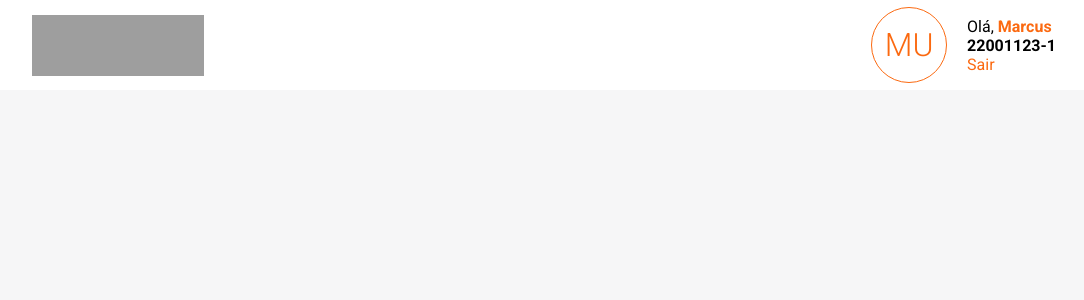
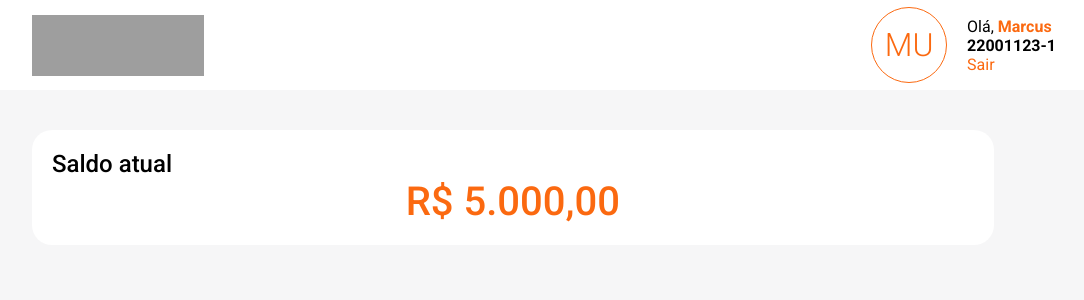
Before and after one commit to marcusungarette/pix-inter-frontend, a React (Create React App) app: page /dashboard in a window 1280 px wide. Shown: the top 300 px of the page, without its empty margins (96-1180 px from the left). Built offline with nearby package versions, Linux system fonts and the light colour scheme; grey boxes are pictures that could not be loaded.

Commit message:
Feat-Dashboard Main container display wallet balance(static)

```diff
--- a/src/pages/Dashboard/dashboard.styles.ts
+++ b/src/pages/Dashboard/dashboard.styles.ts
@@ -8,3 +8,24 @@ export const DashboardBackground = styled.main`
     flex-direction: column;
     background-color: ${({ theme }) => theme.colors.backgroundLight};
 `
+export const BodyContainer = styled.main`
+    width: 80%;
+    margin-top: 40px;
+    display: flex;
+    justify-content: space-between;
+    > div {
+        flex: 1;
+        & > div {
+            margin-bottom: 20px;
+        }
+
+        &:nth-child(2){
+            display: flex;
+            justify-content: flex-end;
+        }
+    }
+`
+export const InlineTitle = styled.div`
+    display: flex;
+    width: 100%;
+`
--- a/src/pages/Dashboard/index.tsx
+++ b/src/pages/Dashboard/index.tsx
@@ -1,11 +1,23 @@
-import { DashboardBackground } from './dashboard.styles'
+import { DashboardBackground, BodyContainer, InlineTitle } from './dashboard.styles'
 
 import Header from '../../components/Header'
+import Card from 'components/Card'
 
 const Dashboard = () => {
+  const wallet = 5000
   return (
     <DashboardBackground>
       <Header />
+      <BodyContainer>
+        <div>
+          <Card noShadow width='90%'>
+            <InlineTitle>
+              <h2 className='h2'>Saldo atual</h2>
+            </InlineTitle>
+            <h3 className='wallet'>{wallet.toLocaleString('pt-BR', { style: 'currency', currency: 'BRL' })}</h3>
+          </Card>
+        </div>
+      </BodyContainer>
     </DashboardBackground>
   )
 }
```
